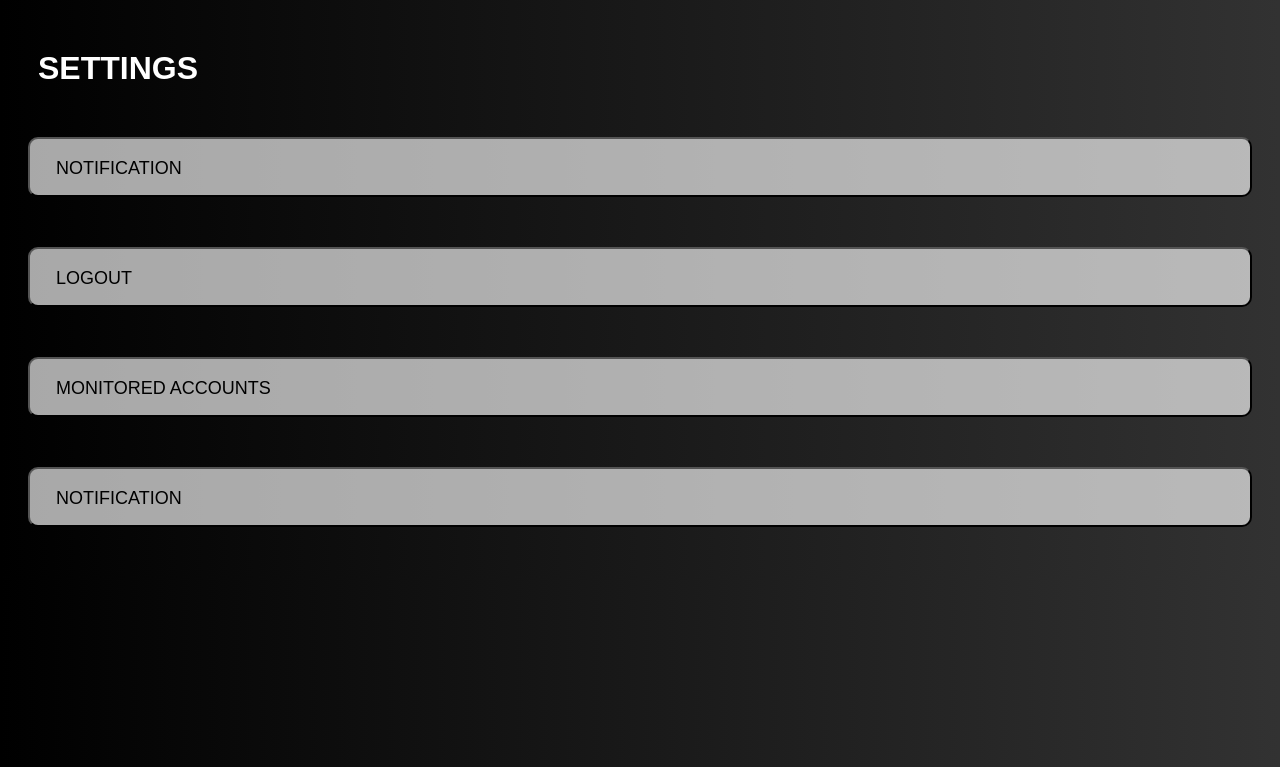
After one commit to tboysmokes/moon, a Flask app: page /settings in a window 1280 px wide. The commit adds this page. Shown: the top 767 px of the page. Run offline with Flask 3, Linux system fonts and the light colour scheme.

Commit message:
"add the settings page and made some changes the css files"

```diff
--- a/app.py
+++ b/app.py
@@ -8,7 +8,6 @@ cursor = connection.cursor()
 app = Flask(__name__)
 app.config['SECRET_KEY'] = 'child bank app'
 
-
 command = '''CREATE TABLE IF NOT EXISTS users
     (ID            INTEGER     PRIMARY KEY,
     firstname       TEXT       NOT NULL,
@@ -17,17 +16,20 @@ command = '''CREATE TABLE IF NOT EXISTS users
     phonenumber     CHAR(12)   NOT NULL,
     password        TEXT       NOT NULL);'''
 
+
+
 run = '''CREATE TABLE IF NOT EXISTS child
       (ID         INTEGER      PRIMARY KEY
       NAME         TEXT         NOT NULL,
       AGE          CHAR(2)      NOT NULL,
       CARD NUMBER  CHAR(18)     NOT NULL,
-      DATA         CHAR(4)      NOT NULL,
+      DATA         CHAR(5)      NOT NULL,
       CVV          CHAR(3)      NOT NULL,
       FOREIGN KEY(users_ID) REFERENCES users(ID)
       );'''
 
 cursor.execute(command)
+
 
 
 
@@ -42,8 +44,14 @@ def first_page():
 
         print(childname, cvv)
         cursor.execute("INSERT INTO child VALUES(?,?,?,?,?)", (childname, childage, cardnum, date, cvv))
+        print("successful")
 
     return render_template('create.html')
+
+
+@app.route('/settings')
+def settings():
+    return render_template('setting.html')
 
 
 @app.route('/home')
--- /dev/null
+++ b/static/styles/setting.css
@@ -0,0 +1,47 @@
+body{
+    background: linear-gradient(to right, rgb(0, 0, 0), rgb(50, 50, 50));
+    color: white;
+    font-family: sans-serif;
+}
+
+h1{
+    margin-top: 50px;
+    margin-left: 30px;
+    text-transform: uppercase;
+}
+
+div.inner{
+    margin-left: 20px;
+    margin-right: 20px;
+    margin-top: 50px;
+}
+
+div.buttons{
+    margin-bottom: 50px;
+}
+
+div.buttons1{
+    margin-bottom: 50px;
+}
+
+div.buttons2{
+    margin-bottom: 50px;
+}
+
+div.buttons3{
+    margin-bottom: 50px;
+}
+
+div.inner p{
+    text-transform: uppercase;
+    margin-left: 20px;
+}
+
+div.inner button{
+    background-color: rgba(255, 255, 255, 0.659);
+    border-radius: 10px;
+    height: 60px;
+    text-align: left;
+    width: 100%;
+    font-size: 18px;
+}
--- a/static/styles/style.css
+++ b/static/styles/style.css
@@ -1,5 +1,5 @@
 body{
-    background-color: black;
+    background: linear-gradient(to right, rgb(0, 0, 0), rgb(57, 57, 57));
     color: white;
     font-family: Calibri;
 }
@@ -24,6 +24,9 @@ h2.under{
 }
 
 div.top2{
+    display: flex;
+    justify-content: center;
+    align-items: center;
     padding: 20px 40px;
 }
 
--- /dev/null
+++ b/templates/setting.html
@@ -0,0 +1,26 @@
+<!DOCTYPE html>
+<html lang="en">
+<head>
+    <meta charset="UTF-8">
+    <meta name="viewport" content="width=device-width, initial-scale=1.0">
+    <link rel="stylesheet" href="{{ url_for('static', filename = 'styles/setting.css')}}">
+    <title>Document</title>
+</head>
+<body>
+    <h1 class="header">settings</h1>
+    <div class="inner">
+        <div class="buttons">
+            <button href=""><p>notification</p></button>
+        </div>
+        <div class="buttons1" >
+            <button href=""><p>logout</p></button>
+        </div>
+        <div class="buttons2">
+            <button href=""><p>monitored accounts</p></button>
+        </div>
+        <div class="buttons3">
+            <button href=""><p>notification</p></button>
+        </div>
+     </div>
+</body>
+</html>
```
Also changed, not shown: static/styles/create.css (+62 -18 lines), static/styles/regsty.css (+6 -5 lines), templates/create.html (+13 -8 lines), templates/register.html (+7 -1 lines).
